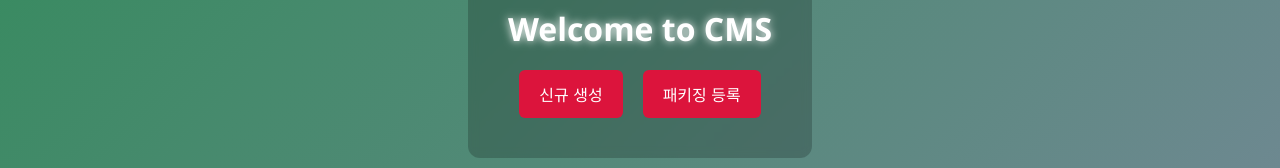
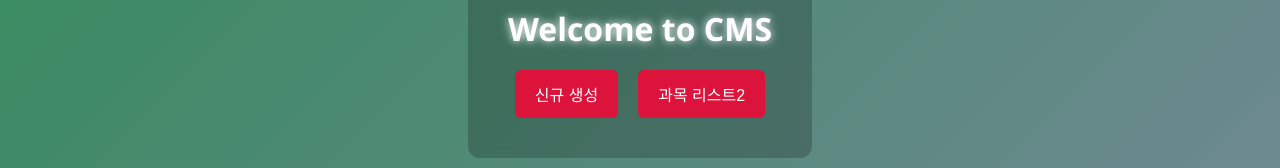
Before and after one commit to bongseok-k/my-cms, a React (Create React App) app: page /main in a window 1280 px wide. Shown: the part 351-519 px from the top of the page. Built offline with nearby package versions, Linux system fonts and the light colour scheme.

Commit message:
테스트정

```diff
--- a/src/App.css
+++ b/src/App.css
@@ -49,6 +49,7 @@ body, html {
   border: 1px solid #ccc;
   outline: none;
   font-size: 1rem;
+  box-sizing: border-box;
 }
 
 .input-field:focus {
--- a/src/MainPage.js
+++ b/src/MainPage.js
@@ -25,7 +25,7 @@ function MainPage() {
             신규 생성
           </button>
           <button className="main-button" onClick={handlePackagingRegistration}>
-            패키징 등록
+            과목 리스트2
           </button>
         </div>
       </div>
```
Also changed, not shown: src/LoginPage.js (line endings or trailing spaces).
